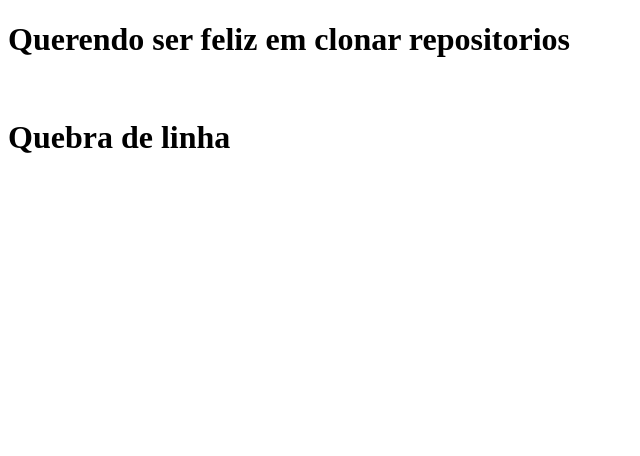
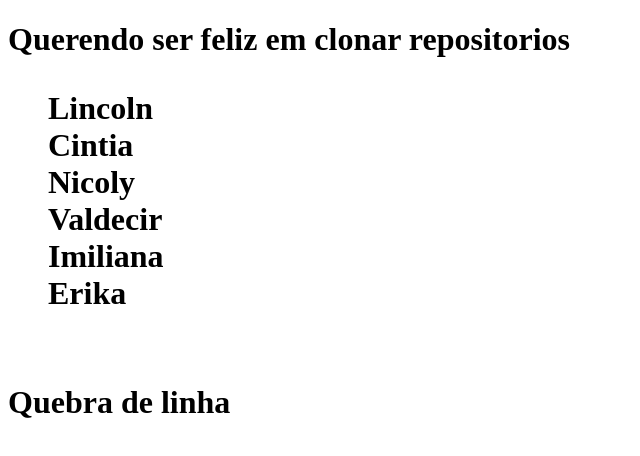
Before and after one commit to Cintiahub/Ola-Mundo, a plain HTML site: page index.html in a window 1280 px wide. Shown: the whole page, without its empty margins (0-640 px from the left). Drawn offline with Linux system fonts and the light colour scheme.

Commit message:
trocando UL por DL

```diff
--- a/index.html
+++ b/index.html
@@ -13,6 +13,17 @@
     <h1>
 
         Querendo ser feliz em clonar repositorios
+        <dl>
+            <dd> Lincoln </dd>
+            <dd>Cintia </dd>
+            <dd> Nicoly</dd>
+            <dd>Valdecir </dd>
+            <dd> Imiliana</dd>
+            <dd> Erika</dd>
+
+
+
+        </dl>
     </h1>
 
     <br>
```
